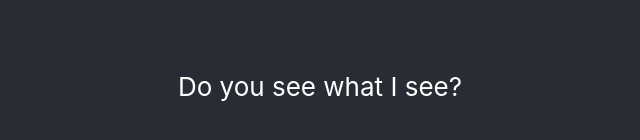
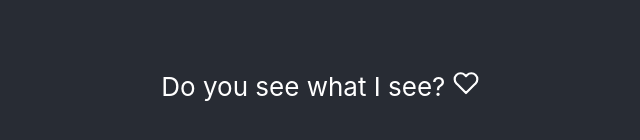
Before and after one commit to rizaruved/dwf20lwlr-wow, a React (Create React App) app: page / in a window 1280 px wide. Shown: the part 314-454 px from the top of the page, without its empty margins (320-960 px from the left). Built offline with nearby package versions, Linux system fonts and the light colour scheme.

Commit message:
/ ‘.eslintcache’ / ‘src/App.js’

```diff
--- a/src/App.js
+++ b/src/App.js
@@ -1,11 +1,12 @@
 import './App.css';
+import { FiHeart } from 'react-icons/fi';
 
 function App() {
   return (
     <div className="App">
       <header className="App-header">
         <p>
-          Do you see what I see?
+          Do you see what I see? <FiHeart />
         </p>
       </header>
     </div>
```
Also changed, not shown: 1 other file (tests, documents, lock files or other folders).
